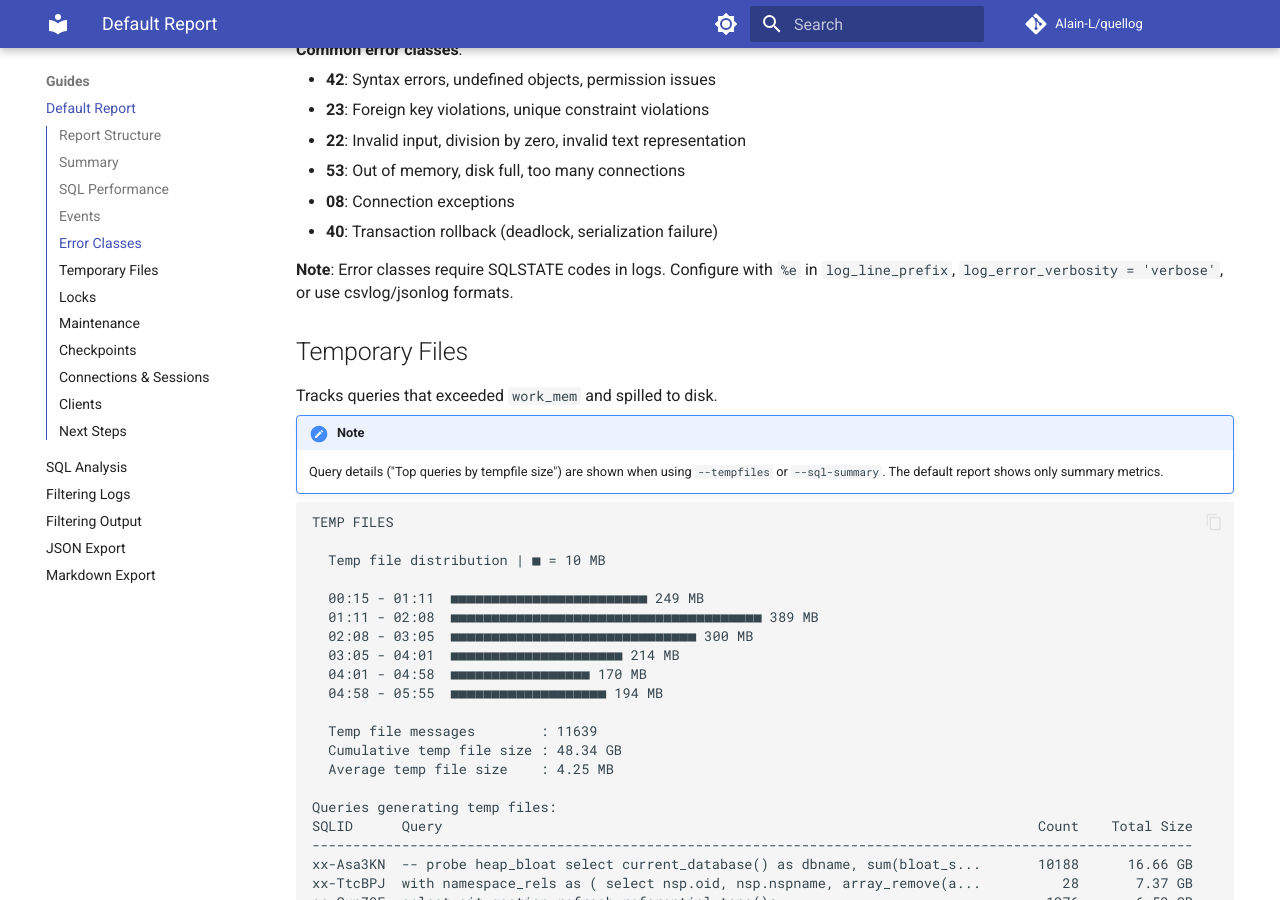
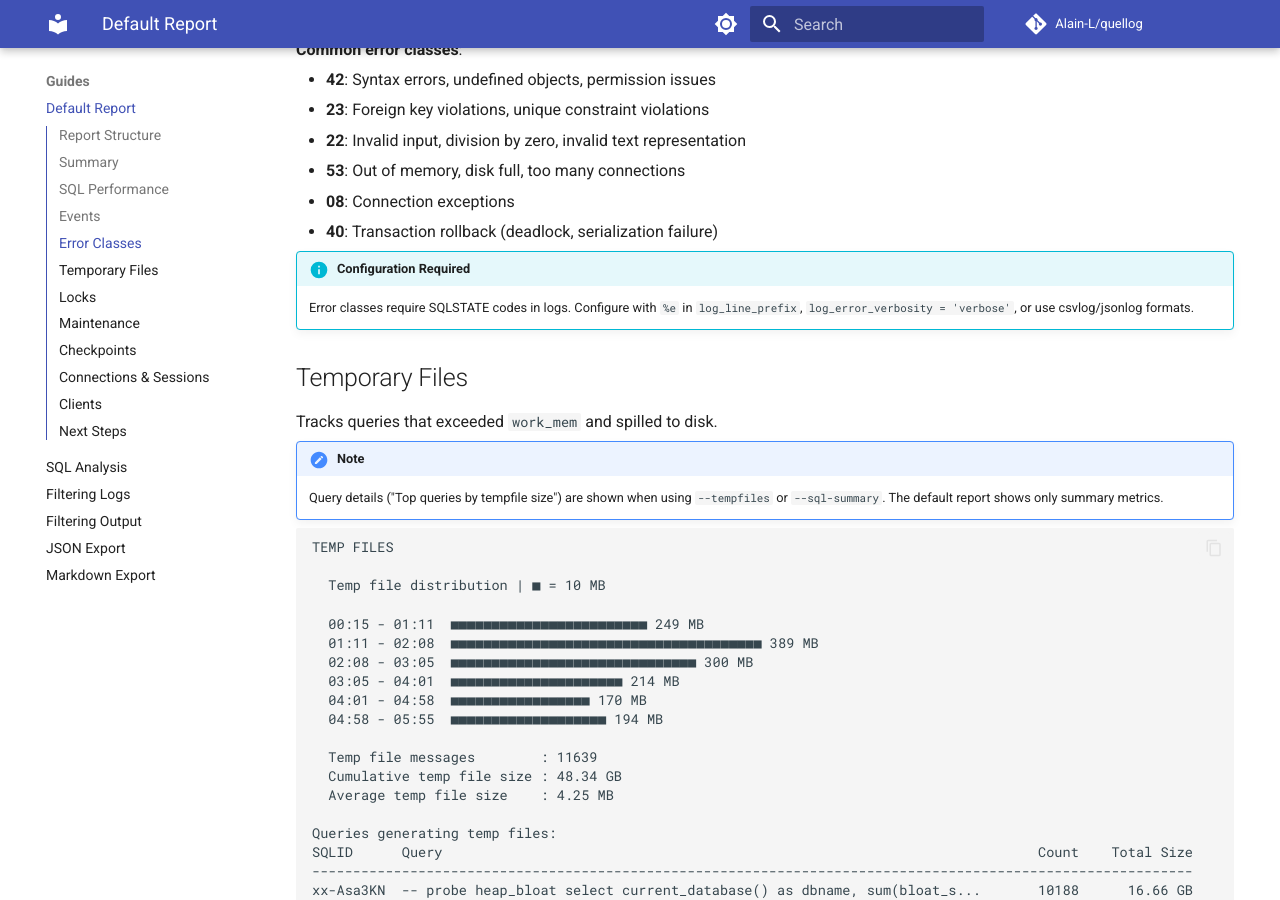
Before and after one commit to Alain-L/quellog, an MkDocs documentation site: the page built from docs/default-report.md, in a window 1280 px wide and 900 px high, scrolled down 2921 px. Built offline with MkDocs 1.6.1 and Material for MkDocs 9.7.7, drawn with Linux system fonts in a browser that asks for light colours; comment, search, counter and statistics services are not loaded.

Commit message:
docs: put configuration note in info block
Convert plain text note to mkdocs info block for better visibility
and formatting consistency.

```diff
--- a/docs/default-report.md
+++ b/docs/default-report.md
@@ -135,7 +135,8 @@ ERROR CLASSES
 - **08**: Connection exceptions
 - **40**: Transaction rollback (deadlock, serialization failure)
 
-**Note**: Error classes require SQLSTATE codes in logs. Configure with `%e` in `log_line_prefix`, `log_error_verbosity = 'verbose'`, or use csvlog/jsonlog formats.
+!!! info "Configuration Required"
+    Error classes require SQLSTATE codes in logs. Configure with `%e` in `log_line_prefix`, `log_error_verbosity = 'verbose'`, or use csvlog/jsonlog formats.
 
 ## Temporary Files
 
```
